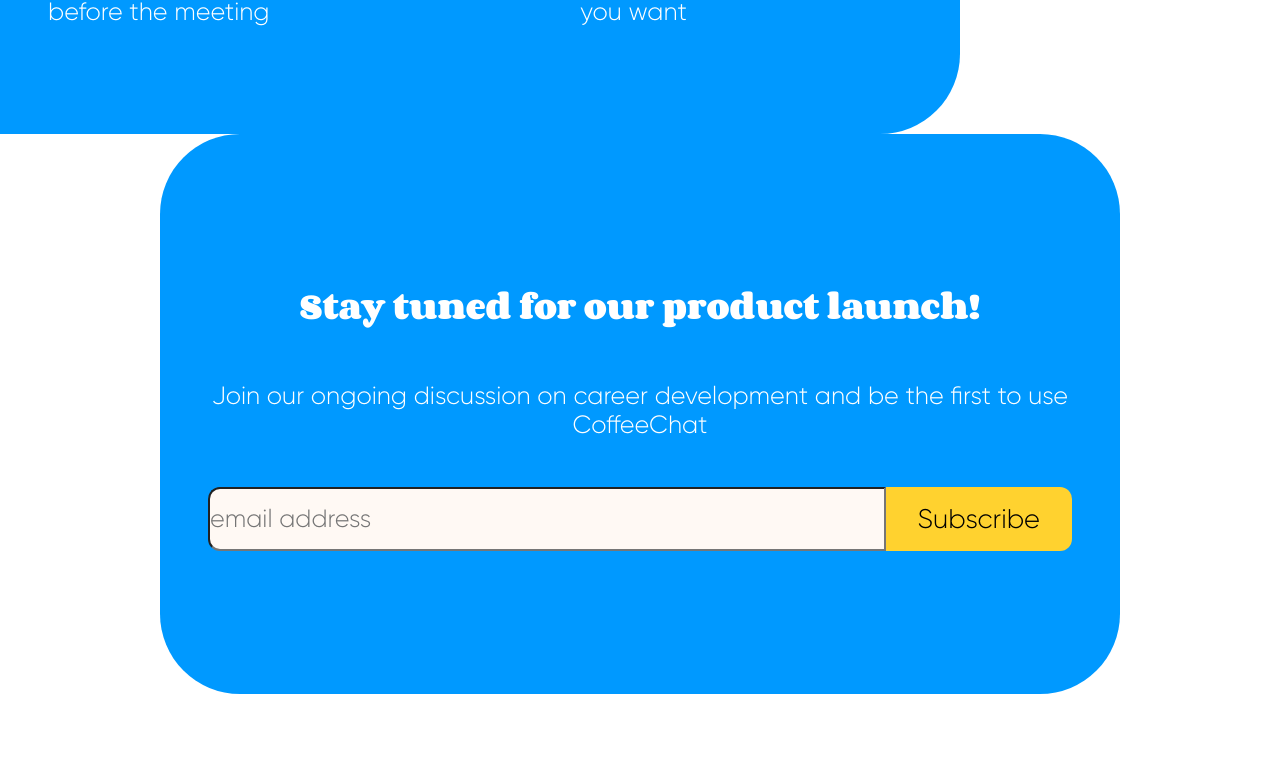
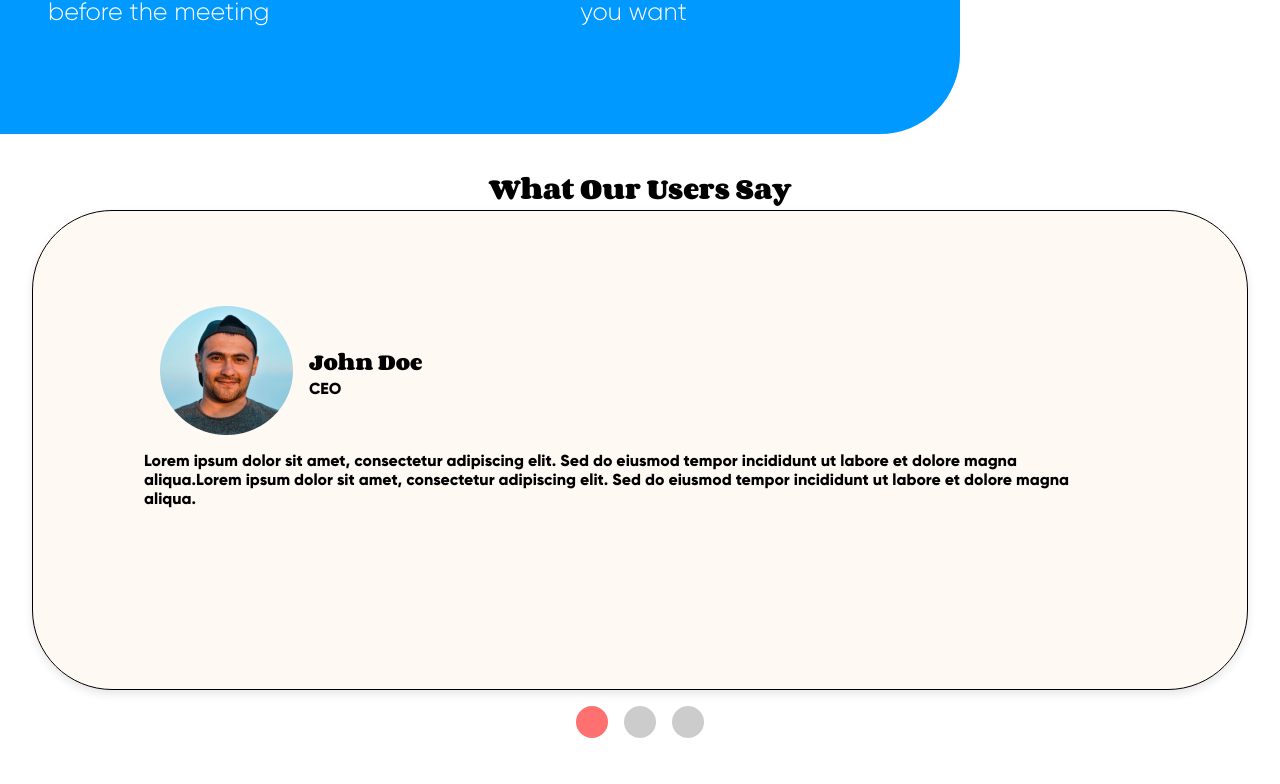
Before and after one commit to makeitMVPadmin/CoffeeChat, a React (Create React App) app: page /landing-page in a window 1280 px wide. Shown: the part 3826-4610 px from the top of the page. Before the commit the page ends 4520 px from the top, so only its background shows below. Built offline with nearby package versions, Linux system fonts and the light colour scheme; no server answers; a web font is replaced by a local one.

Commit message:
edit testimonials styling

```diff
--- a/src/components/Landing/Testimonials/Testimonials.jsx
+++ b/src/components/Landing/Testimonials/Testimonials.jsx
@@ -1,5 +1,6 @@
 import { useState } from "react";
 import "./Testimonials.scss";
+import avatarImage from "../../../assets/images/avatar (1).png";
 
 const Testimonials = () => {
   const [currentIndex, setCurrentIndex] = useState(0);
@@ -9,22 +10,22 @@ const Testimonials = () => {
       name: "John Doe",
       role: "CEO",
       comment:
-        "Lorem ipsum dolor sit amet, consectetur adipiscing elit. Sed do eiusmod tempor incididunt ut labore et dolore magna aliqua.",
-      icon: "",
+        "Lorem ipsum dolor sit amet, consectetur adipiscing elit. Sed do eiusmod tempor incididunt ut labore et dolore magna aliqua.Lorem ipsum dolor sit amet, consectetur adipiscing elit. Sed do eiusmod tempor incididunt ut labore et dolore magna aliqua.",
+      icon: avatarImage,
     },
     {
       name: "Jane Smith",
       role: "Designer",
       comment:
-        "Ut enim ad minim veniam, quis nostrud exercitation ullamco laboris nisi ut aliquip ex ea commodo consequat.",
-      icon: "",
+        "Ut enim ad minim veniam, quis nostrud exercitation ullamco laboris nisi ut aliquip ex ea commodo consequat.Ut enim ad minim veniam, quis nostrud exercitation ullamco laboris nisi ut aliquip ex ea commodo consequat.Ut enim ad minim veniam, quis nostrud exercitation ullamco laboris nisi ut aliquip ex ea commodo consequat.",
+      icon: avatarImage,
     },
     {
       name: "Bob Johnson",
       role: "Developer",
       comment:
-        "Duis aute irure dolor in reprehenderit in voluptate velit esse cillum dolore eu fugiat nulla pariatur.",
-      icon: "",
+        "Duis aute irure dolor in reprehenderit in voluptate velit esse cillum dolore eu fugiat nulla pariatur.Duis aute irure dolor in reprehenderit in voluptate velit esse cillum dolore eu fugiat nulla pariatur.Duis aute irure dolor in reprehenderit in voluptate velit esse cillum dolore eu fugiat nulla pariatur.",
+      icon: avatarImage,
     },
   ];
 
@@ -34,26 +35,20 @@ const Testimonials = () => {
 
   const currentTestimonial = testimonials[currentIndex];
 
-
   return (
     <section className="testimonials">
       <h2 className="testimonials__title">What Our Users Say</h2>
       <div className="testimonials__carousel">
-              {testimonials.map((currentTestimonial, index) => (
-                  <div
-                      key={index}
-                      className={
-                          index === currentIndex
-                                  ? "testimonials__item active "
-                                  : "testimonials__item preview"
-                      }
-                  >
+        <div className="testimonials__item active">
+          <div className="testimonials__container">
             <img src={currentTestimonial.icon} alt="icon" />
+            <div className="testimonials__container--title">
               <h3>{currentTestimonial.name}</h3>
               <p>{currentTestimonial.role}</p>
+            </div>
+          </div>
           <p>{currentTestimonial.comment}</p>
         </div>
-              ))}
       </div>
       <div className="testimonials__buttons">
         {testimonials.map((_, index) => (
@@ -72,5 +67,4 @@ const Testimonials = () => {
   );
 };
 
-
 export default Testimonials;
--- a/src/components/Landing/Testimonials/Testimonials.scss
+++ b/src/components/Landing/Testimonials/Testimonials.scss
@@ -4,14 +4,18 @@
 
 .testimonials {
   width: 100%;
-  height: 100vh;
+  height: auto;
   display: flex;
   flex-direction: column;
   align-items: center;
+  padding: 1.5rem;
+
+  @include tablet {
+    padding: 2rem;
+  }
 
   @include desktop {
     max-width: 80rem;
-    height: auto;
     margin: auto;
   }
 
@@ -25,17 +29,27 @@
     display: flex;
     align-items: center;
     justify-content: center;
-width: 80rem;
+    width: 100%;
+    height: 30rem;
+    background-color: $mvp-cream;
+    border-radius: 5rem;
+    border: 0.1rem solid $mvp-black;
+    box-shadow: 0px 4px 8px rgba(0, 0, 0, 0.1);
+  }
+  &__container {
+    display: flex;
+    align-items: center;
+    padding: 1rem;
+
+    &--title {
+      padding: 1rem;
+    }
   }
 
   &__item {
     width: 30rem;
     height: 10rem;
     margin-right: 1rem;
-
-  &.preview {
-    opacity: 0.5;
-  }
 
     @include desktop {
       width: 60rem;
@@ -47,6 +61,7 @@ width: 80rem;
     display: flex;
     justify-content: center;
     gap: 1rem;
+    padding: 1rem;
   }
 
   &__dot {
@@ -57,6 +72,7 @@ width: 80rem;
     border: none;
     cursor: pointer;
     transition: background-color 0.3s;
+    padding: 1rem;
 
     &.active {
       background-color: $mvp-red;
--- a/src/pages/LandingPage/LandingPage.jsx
+++ b/src/pages/LandingPage/LandingPage.jsx
@@ -3,7 +3,7 @@ import Hero from "../../components/Landing/Hero/Hero";
 import About from "../../components/Landing/About/About";
 import Features from "../../components/Landing/Features/Features";
 import Partners from "../../components/Landing/Partners/Partners";
-// import Testimonials from "../../components/Landing/Testimonials/Testimonials";
+import Testimonials from "../../components/Landing/Testimonials/Testimonials";
 import Newsletter from "../../components/Landing/Newsletter/Newsletter";
 
 const LandingPage = () => {
@@ -14,7 +14,7 @@ const LandingPage = () => {
       <About />
       <Partners />
       <Features />
-      {/* <Testimonials /> */}
+      <Testimonials />
       <Newsletter />
       </>
   );
```
Lines whose indentation alone changed are shown as unchanged.
